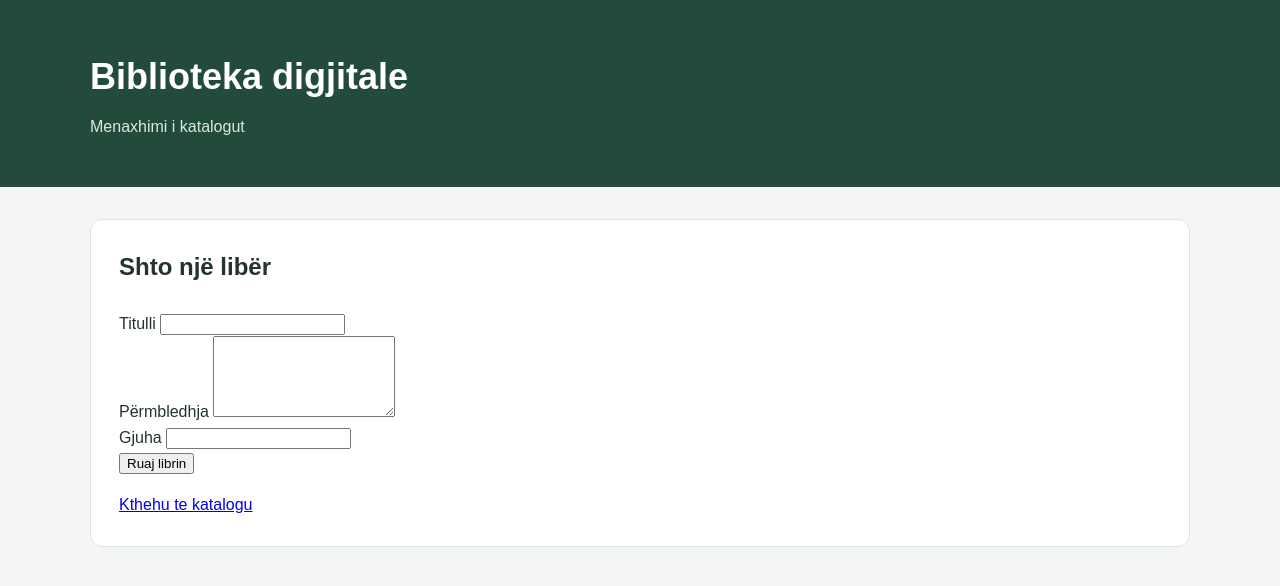
After one commit to frrokbushaj7-crypto/Sistemi-Digjital-per-Menaxhimin-e-Biblotekes-, a Spring Boot app: page /librat/shto in a window 1280 px wide. The commit adds this page. Shown: the top 586 px of the page. Run offline with Spring Boot 4, Linux system fonts and the light colour scheme; the visitor is signed in with stand-in values (Sample User, id 1); some of the project's set-up classes (security, data sources, template engines, error pages and the like) are left out, and stand-ins take their place.

Commit message:
Vazhdojmm

```diff
--- a/src/main/java/com/frrok/bibloteka/config/SecurityConfig.java
+++ b/src/main/java/com/frrok/bibloteka/config/SecurityConfig.java
@@ -68,6 +68,7 @@ public class SecurityConfig {
                         "/katalogu",
                         "/hyrja",
                         "/css/**",
+                        "/js/**",
                         "/api/librat",
                         "/api/librat/**",
                         "/api/csrf"
@@ -77,6 +78,9 @@ public class SecurityConfig {
                         "/api/librat",
                         "/api/librat/**"
                 ).hasRole("BIBLIOTEKAR")
+
+                .requestMatchers("/librat/**")
+                .hasRole("BIBLIOTEKAR")
 
                 .anyRequest().authenticated()
         );
--- a/src/main/java/com/frrok/bibloteka/controller/KatalogController.java
+++ b/src/main/java/com/frrok/bibloteka/controller/KatalogController.java
@@ -1,5 +1,5 @@
 package com.frrok.bibloteka.controller;
-import java.security.Principal;
+import org.springframework.security.core.Authentication;
 
 import org.springframework.stereotype.Controller;
 import org.springframework.ui.Model;
@@ -19,7 +19,7 @@ public class KatalogController {
     @GetMapping({"/", "/katalogu"})
         public String shfaqKatalogun(
                 Model model,
-            Principal principal
+                Authentication authentication
         ) {
             model.addAttribute(
                     "librat",
@@ -28,8 +28,20 @@ public class KatalogController {
 
             model.addAttribute(
                     "email",
-                principal == null ? null : principal.getName()
+                    authentication == null
+                            ? null
+                            : authentication.getName()
             );
+
+            boolean bibliotekar = authentication != null
+                    && authentication.getAuthorities().stream()
+                            .anyMatch(autoritet ->
+                                    "ROLE_BIBLIOTEKAR".equals(
+                                            autoritet.getAuthority()
+                                    )
+                            );
+
+            model.addAttribute("bibliotekar", bibliotekar);
 
             return "katalogu";
         }
@@ -38,4 +50,9 @@ public class KatalogController {
         public String shfaqHyrjen() {
             return "hyrja";
         }
+
+        @GetMapping("/librat/shto")
+        public String shfaqFormularinELibrit() {
+            return "shto-librin";
         }
+}
--- /dev/null
+++ b/src/main/resources/static/js/shto-librin.js
@@ -0,0 +1,76 @@
+const formulari = document.getElementById("formulari-librit");
+const butoni = document.getElementById("ruaj-librin");
+const mesazhi = document.getElementById("mesazhi");
+
+const csrfToken = document.querySelector('meta[name="_csrf"]').content;
+const csrfHeader = document.querySelector('meta[name="_csrf_header"]').content;
+
+formulari.addEventListener("submit", async (event) => {
+    event.preventDefault();
+
+    const libri = {
+        titulli: document.getElementById("titulli").value.trim(),
+        permbledhja: document.getElementById("permbledhja").value.trim(),
+        gjuha: document.getElementById("gjuha").value.trim()
+    };
+
+    if (!libri.titulli || !libri.gjuha) {
+        mesazhi.setAttribute("role", "alert");
+        mesazhi.textContent = "Plotëso titullin dhe gjuhën.";
+        return;
+    }
+
+    butoni.disabled = true;
+    butoni.textContent = "Duke ruajtur…";
+    mesazhi.setAttribute("role", "status");
+    mesazhi.textContent = "Po ruhet libri.";
+
+    try {
+        const pergjigjja = await fetch(formulari.action, {
+            method: "POST",
+            credentials: "same-origin",
+            headers: {
+                "Content-Type": "application/json",
+                "Accept": "application/json",
+                [csrfHeader]: csrfToken
+            },
+            body: JSON.stringify(libri)
+        });
+
+        if (pergjigjja.redirected || pergjigjja.status === 401) {
+            throw new Error("Hyr përsëri në llogari për të vazhduar.");
+        }
+
+        if (pergjigjja.status === 400) {
+            throw new Error("Kontrollo plotësimin dhe gjatësinë e fushave.");
+        }
+
+        if (pergjigjja.status === 403) {
+            throw new Error(
+                "Ruajtja nuk u lejua. Rifresko faqen dhe sigurohu " +
+                "që je kyçur si bibliotekar."
+            );
+        }
+
+        if (!pergjigjja.ok) {
+            throw new Error("Libri nuk u ruajt. Provo përsëri më vonë.");
+        }
+
+        const libriIRuajtur = await pergjigjja.json();
+
+        mesazhi.textContent =
+            `Libri "${libriIRuajtur.titulli}" u ruajt me sukses.`;
+
+        formulari.reset();
+    } catch (gabimi) {
+        mesazhi.setAttribute("role", "alert");
+        mesazhi.textContent = gabimi instanceof TypeError
+            ? "Nuk u konfirmua ruajtja. Kontrollo lidhjen dhe katalogun."
+            : gabimi.message;
+    } finally {
+        butoni.disabled = false;
+        butoni.textContent = "Ruaj librin";
+    }
+});
+
+butoni.disabled = false;
--- a/src/main/resources/templates/katalogu.html
+++ b/src/main/resources/templates/katalogu.html
@@ -30,6 +30,10 @@
     <main>
         <h2>Katalogu i librave</h2>
 
+        <p th:if="${bibliotekar}">
+            <a th:href="@{/librat/shto}">Shto libër</a>
+        </p>
+
         <p th:if="${#lists.isEmpty(librat)}">
             Aktualisht nuk ka libra në katalog.
         </p>
--- /dev/null
+++ b/src/main/resources/templates/shto-librin.html
@@ -0,0 +1,70 @@
+<!DOCTYPE html>
+<html lang="sq" xmlns:th="http://www.thymeleaf.org">
+<head>
+    <meta charset="UTF-8">
+    <meta name="viewport" content="width=device-width, initial-scale=1.0">
+
+    <title>Shto libër</title>
+
+    <link rel="stylesheet" th:href="@{/css/katalogu.css}">
+    <script th:src="@{/js/shto-librin.js}" defer></script>
+
+    <meta name="_csrf" th:content="${_csrf.token}">
+    <meta name="_csrf_header" th:content="${_csrf.headerName}">
+</head>
+<body>
+
+    <header>
+        <h1>Biblioteka digjitale</h1>
+        <p>Menaxhimi i katalogut</p>
+    </header>
+
+    <main>
+        <h2>Shto një libër</h2>
+
+        <form
+            id="formulari-librit"
+            th:action="@{/api/librat}"
+            method="post">
+
+            <div>
+                <label for="titulli">Titulli</label>
+                <input
+                    type="text"
+                    id="titulli"
+                    name="titulli"
+                    maxlength="255"
+                    required>
+            </div>
+
+            <div>
+                <label for="permbledhja">Përmbledhja</label>
+                <textarea
+                    id="permbledhja"
+                    name="permbledhja"
+                    rows="5"
+                    maxlength="10000"></textarea>
+            </div>
+
+            <div>
+                <label for="gjuha">Gjuha</label>
+                <input
+                    type="text"
+                    id="gjuha"
+                    name="gjuha"
+                    maxlength="50"
+                    required>
+            </div>
+
+            <button type="submit" id="ruaj-librin" disabled>
+                Ruaj librin
+            </button>
+        </form>
+
+        <p id="mesazhi" role="status" aria-live="polite"></p>
+
+        <a th:href="@{/katalogu}">Kthehu te katalogu</a>
+    </main>
+
+</body>
+</html>
```
Also changed, not shown: src/main/java/com/frrok/bibloteka/BiblotekaApplication.java (line endings or trailing spaces). Lines whose indentation alone changed are shown as unchanged.
